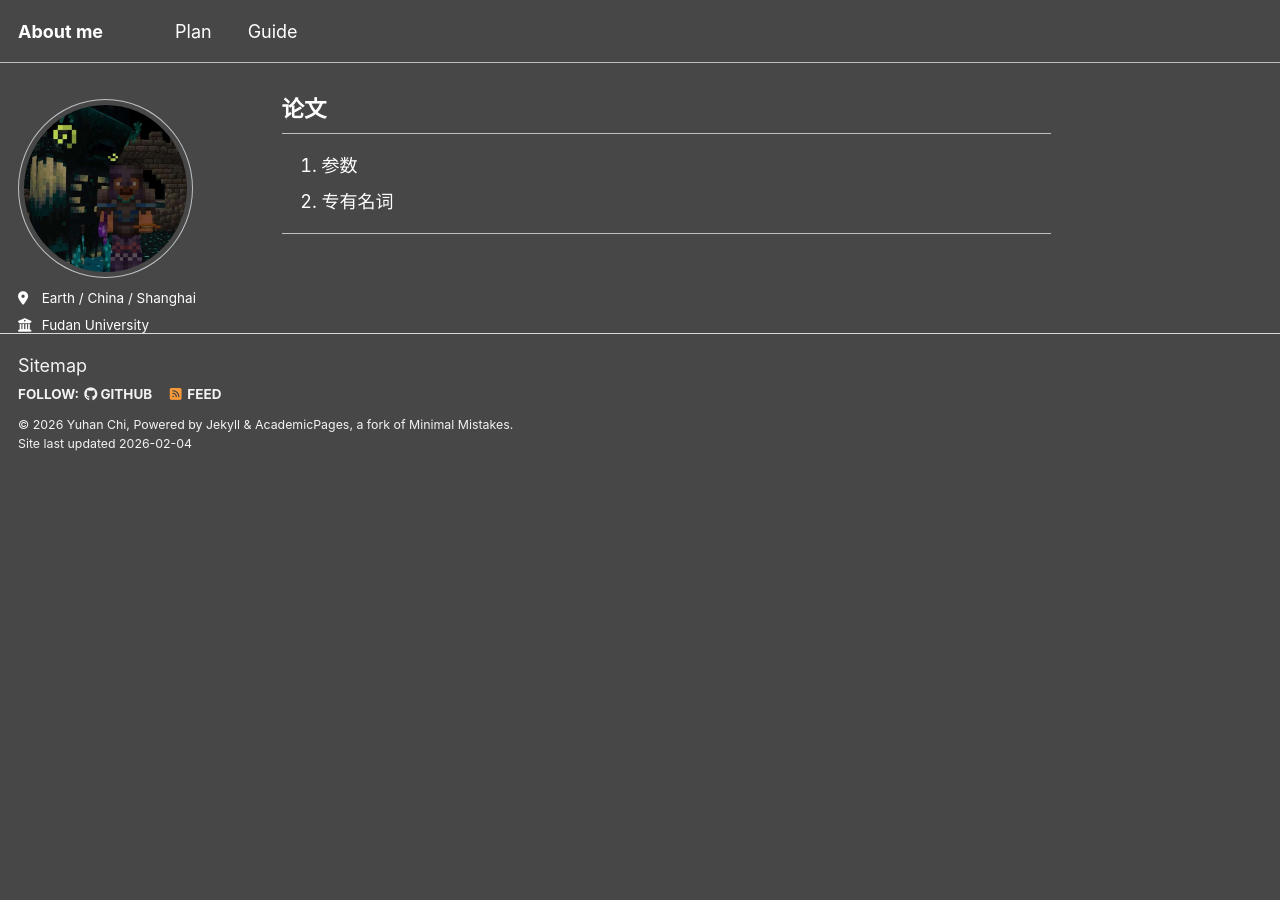
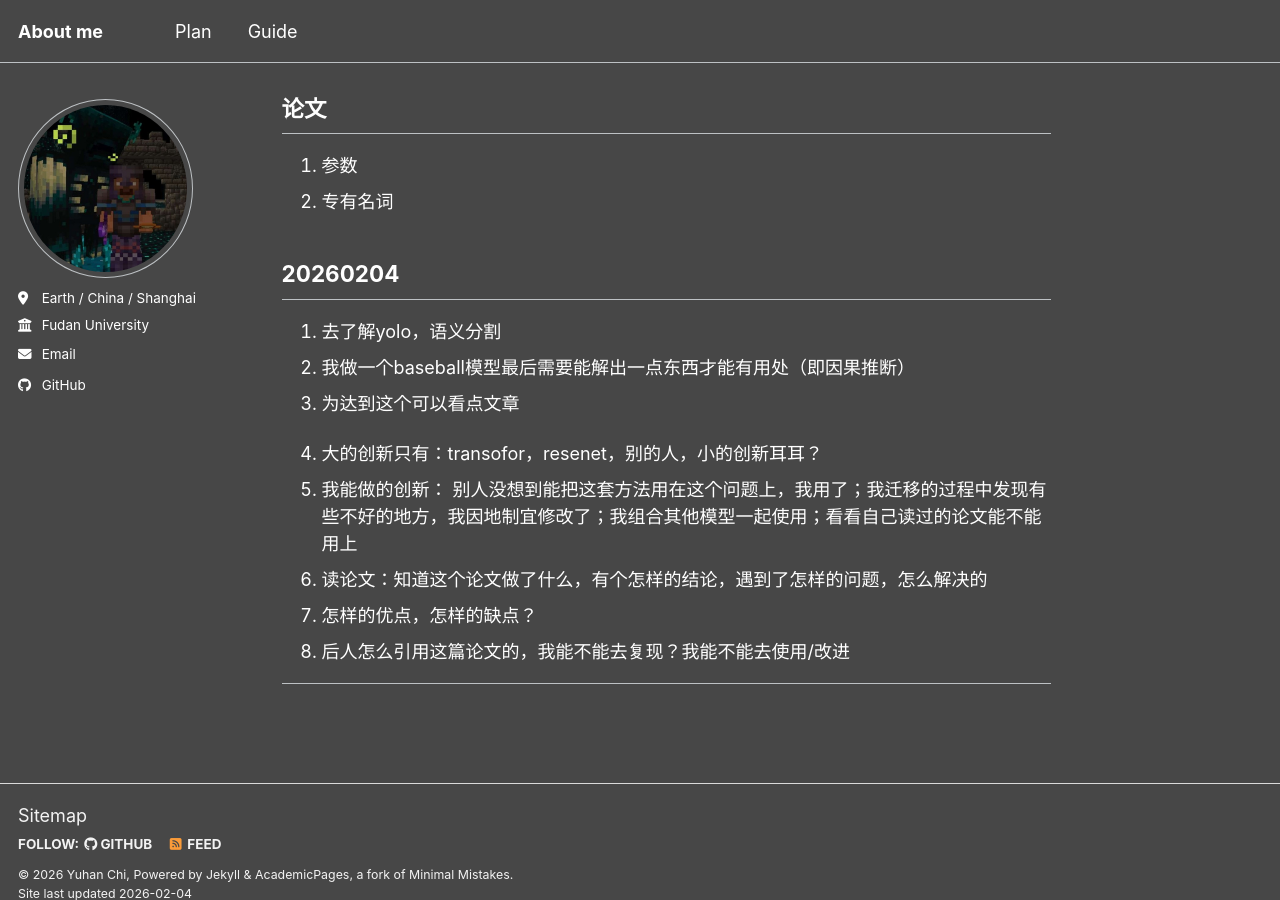
Before and after one commit to Chi-Shan0707/Chi-Shan0707.github.io, a Jekyll site: the page built from _pages/review.md, in a window 1280 px wide and 900 px high, scrolled down 1284 px. Built offline with Jekyll 4.4.1, drawn with Linux system fonts in a browser that asks for light colours; a script bundle is joined from its source files by our own code; library files that are not in the unit come from our copies; before the commit the page ends 1756 px from its top, so only the background shows below that.

Commit message:
review: 20260204 morning

```diff
--- a/_pages/review.md
+++ b/_pages/review.md
@@ -42,4 +42,17 @@
 1. 参数
 2. 专有名词
 
+
+## 20260204
+1. 去了解yolo，语义分割
+2. 我做一个baseball模型最后需要能解出一点东西才能有用处（即因果推断）
+3. 为达到这个可以看点文章
+
+4. 大的创新只有：transofor，resenet，别的人，小的创新耳耳？
+5. 我能做的创新： 别人没想到能把这套方法用在这个问题上，我用了；我迁移的过程中发现有些不好的地方，我因地制宜修改了；我组合其他模型一起使用；看看自己读过的论文能不能用上
+6. 读论文：知道这个论文做了什么，有个怎样的结论，遇到了怎样的问题，怎么解决的
+7. 怎样的优点，怎样的缺点？
+8. 后人怎么引用这篇论文的，我能不能去复现？我能不能去使用/改进
+
+
 ---
```
